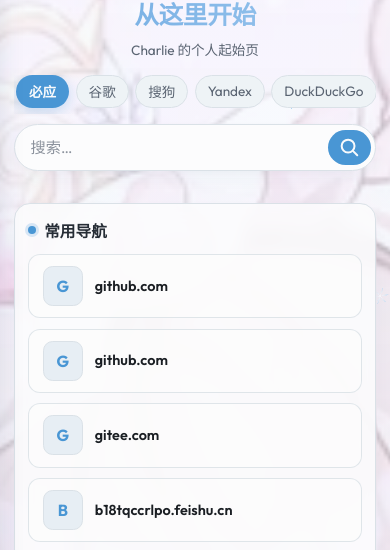
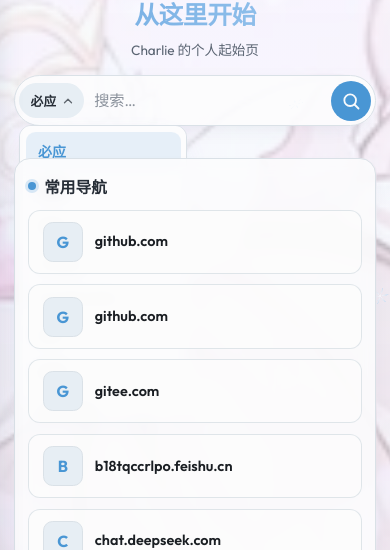
Before and after one commit to jiangbyte/jiangbyte-startpage, a React (Vite) app: page / in a window 390 px wide. Both pictures are taken after a click on the button "必应". Shown: the part 147-697 px from the top of the page. Built offline with nearby package versions, Linux system fonts and the light colour scheme; no server answers.

Commit message:
feat: fold search engines into left dropdown in one bar

```diff
--- a/src/components/SearchBar.tsx
+++ b/src/components/SearchBar.tsx
@@ -1,4 +1,4 @@
-import { useState, type FormEvent } from 'react'
+import { useEffect, useId, useRef, useState, type FormEvent } from 'react'
 import type { SearchEngine } from '../data/bookmarks'
 
 type SearchBarProps = {
@@ -9,7 +9,26 @@ type SearchBarProps = {
 
 export default function SearchBar({ engines, activeId, onEngineChange }: SearchBarProps) {
   const [query, setQuery] = useState('')
+  const [open, setOpen] = useState(false)
+  const rootRef = useRef<HTMLDivElement>(null)
+  const listId = useId()
   const active = engines.find((e) => e.id === activeId) || engines[0]
+
+  useEffect(() => {
+    if (!open) return
+    const onPointer = (event: MouseEvent) => {
+      if (!rootRef.current?.contains(event.target as Node)) setOpen(false)
+    }
+    const onKey = (event: KeyboardEvent) => {
+      if (event.key === 'Escape') setOpen(false)
+    }
+    document.addEventListener('mousedown', onPointer)
+    document.addEventListener('keydown', onKey)
+    return () => {
+      document.removeEventListener('mousedown', onPointer)
+      document.removeEventListener('keydown', onKey)
+    }
+  }, [open])
 
   function handleSubmit(event: FormEvent) {
     event.preventDefault()
@@ -24,24 +43,57 @@ export default function SearchBar({ engines, activeId, onEngineChange }: SearchB
       <h1 className="hero__title">从这里开始</h1>
       <p className="hero__quote">Charlie 的个人起始页</p>
 
-      <div className="search">
-        <div className="search__tabs" role="tablist" aria-label="搜索引擎">
-          {engines.map((engine) => (
+      <div className="search" ref={rootRef}>
+        <form className="search__form" onSubmit={handleSubmit}>
+          <div className={open ? 'search__engine search__engine--open' : 'search__engine'}>
             <button
-              key={engine.id}
               type="button"
-              role="tab"
-              aria-selected={engine.id === active.id}
-              className={
-                engine.id === active.id ? 'search__tab search__tab--active' : 'search__tab'
-              }
-              onClick={() => onEngineChange(engine.id)}
+              className="search__engine-btn"
+              aria-haspopup="listbox"
+              aria-expanded={open}
+              aria-controls={listId}
+              onClick={() => setOpen((v) => !v)}
             >
-              {engine.name}
+              <span className="search__engine-label">{active?.name ?? '搜索引擎'}</span>
+              <svg className="search__engine-caret" viewBox="0 0 20 20" width="14" height="14" aria-hidden>
+                <path
+                  d="M5 7.5L10 12.5L15 7.5"
+                  fill="none"
+                  stroke="currentColor"
+                  strokeWidth="1.8"
+                  strokeLinecap="round"
+                  strokeLinejoin="round"
+                />
+              </svg>
             </button>
-          ))}
-        </div>
-        <form className="search__form" onSubmit={handleSubmit}>
+
+            {open ? (
+              <ul id={listId} className="search__engine-menu" role="listbox" aria-label="搜索引擎">
+                {engines.map((engine) => {
+                  const selected = engine.id === active?.id
+                  return (
+                    <li key={engine.id} role="option" aria-selected={selected}>
+                      <button
+                        type="button"
+                        className={
+                          selected
+                            ? 'search__engine-option search__engine-option--active'
+                            : 'search__engine-option'
+                        }
+                        onClick={() => {
+                          onEngineChange(engine.id)
+                          setOpen(false)
+                        }}
+                      >
+                        {engine.name}
+                      </button>
+                    </li>
+                  )
+                })}
+              </ul>
+            ) : null}
+          </div>
+
           <input
             className="search__input"
             type="search"
@@ -51,7 +103,7 @@ export default function SearchBar({ engines, activeId, onEngineChange }: SearchB
             aria-label="搜索"
           />
           <button className="search__submit" type="submit" aria-label="搜索">
-            <svg viewBox="0 0 24 24" width="22" height="22" aria-hidden>
+            <svg viewBox="0 0 24 24" width="20" height="20" aria-hidden>
               <circle cx="11" cy="11" r="7" fill="none" stroke="currentColor" strokeWidth="2.2" />
               <path
                 d="M16.5 16.5L21 21"
--- a/src/styles.css
+++ b/src/styles.css
@@ -424,52 +424,107 @@ input {
 }
 
 .search {
+  position: relative;
   width: min(42rem, 100%);
   margin: 0 auto;
-}
-
-.search__tabs {
-  display: flex;
-  flex-wrap: wrap;
-  justify-content: center;
-  gap: 0.35rem;
-  margin-bottom: 0.75rem;
-}
-
-.search__tab {
-  border: 1px solid hsl(var(--border));
-  background: hsl(var(--secondary));
-  color: hsl(var(--muted-foreground));
-  padding: 0.35rem 0.8rem;
-  border-radius: 9999px;
-  cursor: pointer;
-  transition: background 0.15s ease, color 0.15s ease, border-color 0.15s ease;
-  white-space: nowrap;
-  flex-shrink: 0;
-  font-size: 0.85rem;
-}
-
-.search__tab:hover {
-  background: hsl(var(--accent));
-  color: hsl(var(--accent-foreground));
-}
-
-.search__tab--active {
-  background: hsl(var(--primary));
-  color: hsl(var(--primary-foreground));
-  font-weight: 600;
-  border-color: transparent;
-  box-shadow: 0 4px 14px rgb(107 168 224 / 0.35);
+  z-index: 5;
 }
 
 .search__form {
   display: flex;
-  align-items: stretch;
-  background: hsl(var(--card));
+  align-items: center;
+  background: hsl(var(--card) / 0.92);
   border: 1px solid hsl(var(--border));
   border-radius: 9999px;
+  box-shadow: var(--card-shadow);
+  backdrop-filter: blur(10px);
+  -webkit-backdrop-filter: blur(10px);
+}
+
+.search__engine {
+  position: relative;
+  flex-shrink: 0;
+  margin-left: 0.3rem;
+}
+
+.search__engine-btn {
+  display: inline-flex;
+  align-items: center;
+  gap: 0.3rem;
+  max-width: 8.5rem;
+  height: 2.35rem;
+  padding: 0 0.7rem 0 0.85rem;
+  border: 0;
+  border-radius: 9999px;
+  background: hsl(var(--secondary));
+  color: hsl(var(--foreground));
+  cursor: pointer;
+  font-size: 0.85rem;
+  font-weight: 600;
+  transition: background 0.15s ease;
+}
+
+.search__engine-btn:hover,
+.search__engine--open .search__engine-btn {
+  background: hsl(var(--accent));
+}
+
+.search__engine-label {
   overflow: hidden;
-  box-shadow: var(--card-shadow);
+  text-overflow: ellipsis;
+  white-space: nowrap;
+}
+
+.search__engine-caret {
+  flex-shrink: 0;
+  opacity: 0.7;
+  transition: transform 0.15s ease;
+}
+
+.search__engine--open .search__engine-caret {
+  transform: rotate(180deg);
+}
+
+.search__engine-menu {
+  position: absolute;
+  top: calc(100% + 0.45rem);
+  left: 0;
+  z-index: 20;
+  min-width: 10.5rem;
+  max-height: min(18rem, 50vh);
+  margin: 0;
+  padding: 0.35rem;
+  list-style: none;
+  overflow: auto;
+  border: 1px solid hsl(var(--border));
+  border-radius: var(--radius);
+  background: hsl(var(--card));
+  box-shadow: var(--capsule-shadow);
+  backdrop-filter: blur(14px) saturate(1.2);
+  -webkit-backdrop-filter: blur(14px) saturate(1.2);
+}
+
+.search__engine-option {
+  display: block;
+  width: 100%;
+  padding: 0.55rem 0.75rem;
+  border: 0;
+  border-radius: calc(var(--radius) - 0.15rem);
+  background: transparent;
+  color: hsl(var(--foreground));
+  text-align: left;
+  cursor: pointer;
+  font-size: 0.875rem;
+}
+
+.search__engine-option:hover {
+  background: hsl(var(--accent));
+}
+
+.search__engine-option--active {
+  background: hsl(var(--primary) / 0.12);
+  color: hsl(var(--primary));
+  font-weight: 600;
 }
 
 .search__input {
@@ -477,7 +532,7 @@ input {
   min-width: 0;
   border: 0;
   background: transparent;
-  padding: 0.85rem 1.15rem;
+  padding: 0.85rem 0.85rem;
   color: hsl(var(--foreground));
   outline: none;
   font-size: 1rem;
@@ -488,8 +543,9 @@ input {
 }
 
 .search__submit {
-  width: 3rem;
-  margin: 0.3rem;
+  width: 2.75rem;
+  height: 2.75rem;
+  margin: 0.3rem 0.3rem 0.3rem 0;
   border: 0;
   border-radius: 9999px;
   background: hsl(var(--primary));
@@ -497,6 +553,7 @@ input {
   cursor: pointer;
   display: grid;
   place-items: center;
+  flex-shrink: 0;
   transition: filter 0.15s ease;
 }
 
@@ -805,33 +862,21 @@ input {
     width: 100%;
   }
 
-  .search__tabs {
-    flex-wrap: nowrap;
-    justify-content: flex-start;
-    overflow-x: auto;
-    gap: 0.4rem;
-    padding: 0 0.15rem 0.35rem;
-    margin-bottom: 0.65rem;
-    -webkit-overflow-scrolling: touch;
-    scrollbar-width: none;
-  }
-
-  .search__tabs::-webkit-scrollbar {
-    display: none;
-  }
-
-  .search__tab {
-    padding: 0.35rem 0.75rem;
-    font-size: 0.85rem;
+  .search__engine-btn {
+    max-width: 7rem;
+    height: 2.2rem;
+    padding: 0 0.55rem 0 0.7rem;
+    font-size: 0.8rem;
   }
 
   .search__input {
-    padding: 0.8rem 1rem;
+    padding: 0.8rem 0.65rem;
     font-size: 0.95rem;
   }
 
   .search__submit {
-    width: 2.65rem;
+    width: 2.5rem;
+    height: 2.5rem;
   }
 
   .categories {
```
